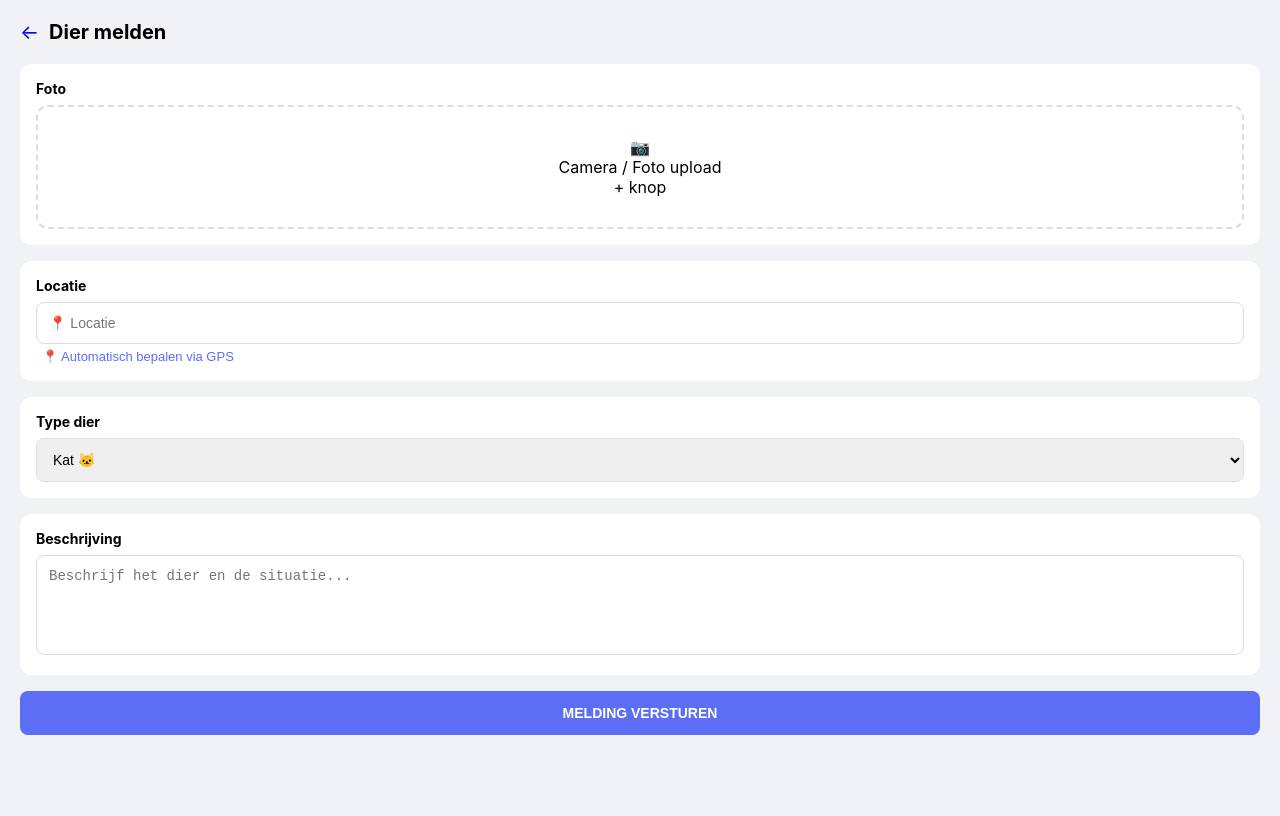
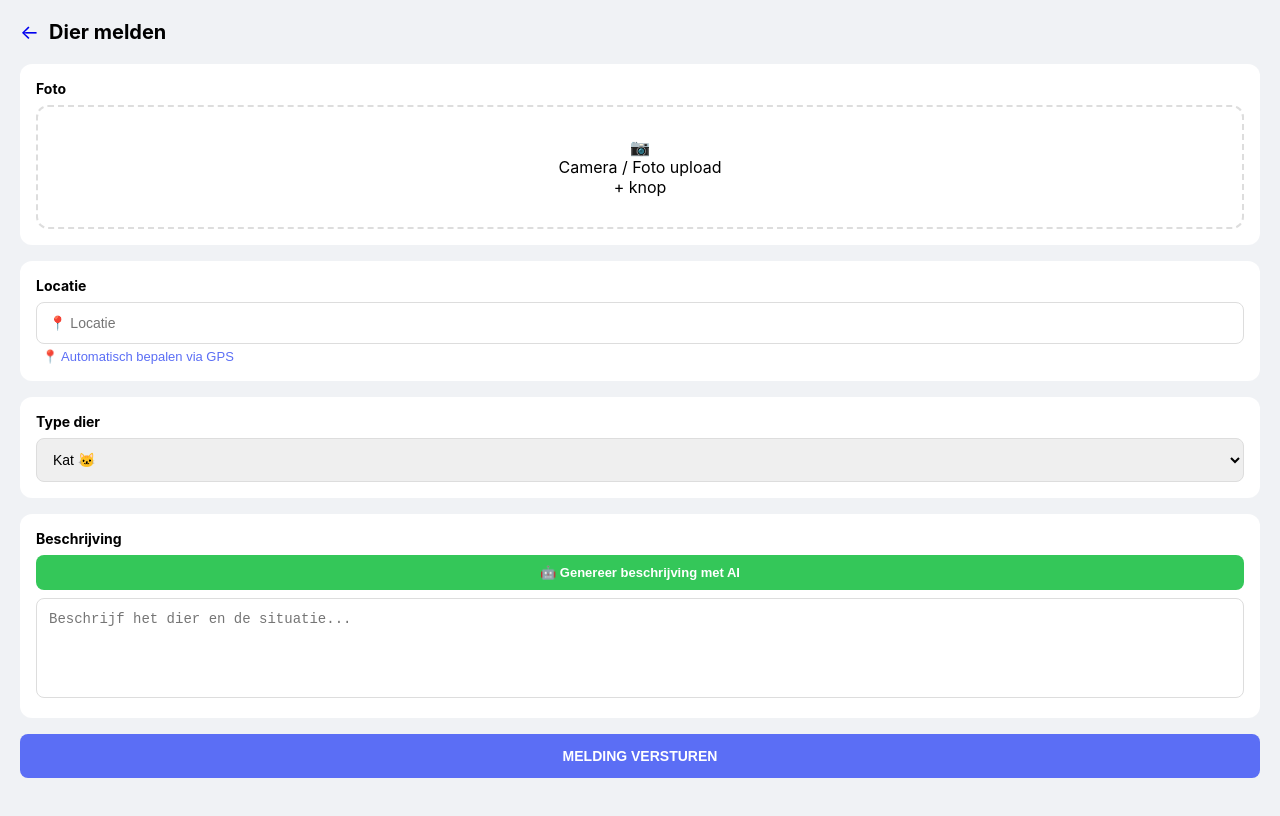
Before and after one commit to OdiseePTT2526avond/ITProject2526-LaurenaVaccaro, a React (Create React App) app in the folder straatdieren/: page /melding-maken in a window 1280 px wide. Shown: the top 816 px of the page. Built offline with nearby package versions, Linux system fonts and the light colour scheme.

Commit message:
AI beschrijving integratie werkend

```diff
--- a/straatdieren/src/pages/MeldingMaken.js
+++ b/straatdieren/src/pages/MeldingMaken.js
@@ -9,6 +9,7 @@ function MeldingMaken() {
   const [dierType, setDierType] = useState('kat');
   const [beschrijving, setBeschrijving] = useState('');
   const [bericht, setBericht] = useState('');
+  const [aiBezig, setAiBezig] = useState(false);
 
   const haalLocatie = () => {
     navigator.geolocation.getCurrentPosition((pos) => {
@@ -28,17 +29,31 @@ function MeldingMaken() {
     reader.readAsDataURL(file);
   };
 
+  const genereerAI = async () => {
+    setAiBezig(true);
+    setBeschrijving('AI is aan het schrijven...');
+    try {
+      const response = await fetch('http://localhost:5000/api/ai/beschrijving', {
+        method: 'POST',
+        headers: { 'Content-Type': 'application/json' },
+        body: JSON.stringify({ animal_type: dierType, locatie: locatie || 'onbekende locatie' })
+      });
+      const data = await response.json();
+      setBeschrijving(data.beschrijving || 'Geen beschrijving gegenereerd');
+    } catch (err) {
+      setBeschrijving('AI kon geen beschrijving genereren');
+    }
+    setAiBezig(false);
+  };
+
   const verstuur = async () => {
-    console.log('knop geklikt!');
     const token = localStorage.getItem('token');
-    console.log('token:', token);
     const response = await fetch('http://localhost:5000/api/meldingen', {
       method: 'POST',
       headers: { 'Content-Type': 'application/json', 'Authorization': `Bearer ${token}` },
       body: JSON.stringify({ animal_type: dierType, description: beschrijving, latitude, longitude, image_url: fotoBase64 })
     });
     const data = await response.json();
-    console.log('response:', data);
     if (data.bericht) {
       setBericht('Melding verstuurd!');
       setTimeout(() => window.location.href = '/', 1500);
@@ -58,6 +73,7 @@ function MeldingMaken() {
     select: { width: '100%', padding: '12px', borderRadius: '8px', border: '1px solid #ddd', fontSize: '14px', boxSizing: 'border-box' },
     textarea: { width: '100%', padding: '12px', borderRadius: '8px', border: '1px solid #ddd', fontSize: '14px', boxSizing: 'border-box', height: '100px', resize: 'none' },
     knop: { width: '100%', padding: '14px', backgroundColor: '#5B6EF5', color: 'white', border: 'none', borderRadius: '8px', fontWeight: 'bold', fontSize: '14px', cursor: 'pointer' },
+    aiKnop: { width: '100%', padding: '10px', backgroundColor: '#34C759', color: 'white', border: 'none', borderRadius: '8px', fontWeight: 'bold', fontSize: '13px', cursor: 'pointer', marginBottom: '8px' },
     gpsKnop: { backgroundColor: 'transparent', border: 'none', color: '#5B6EF5', cursor: 'pointer', fontSize: '13px', marginTop: '4px' },
     preview: { width: '100%', borderRadius: '8px' }
   };
@@ -92,6 +108,9 @@ function MeldingMaken() {
       </div>
       <div style={styles.kaart}>
         <label style={styles.label}>Beschrijving</label>
+        <button style={styles.aiKnop} onClick={genereerAI} disabled={aiBezig}>
+          {aiBezig ? '⏳ AI schrijft...' : '🤖 Genereer beschrijving met AI'}
+        </button>
         <textarea style={styles.textarea} placeholder="Beschrijf het dier en de situatie..." value={beschrijving} onChange={e => setBeschrijving(e.target.value)} />
       </div>
       {bericht && <p style={{ color: 'green', textAlign: 'center', marginBottom: '10px' }}>{bericht}</p>}
```
